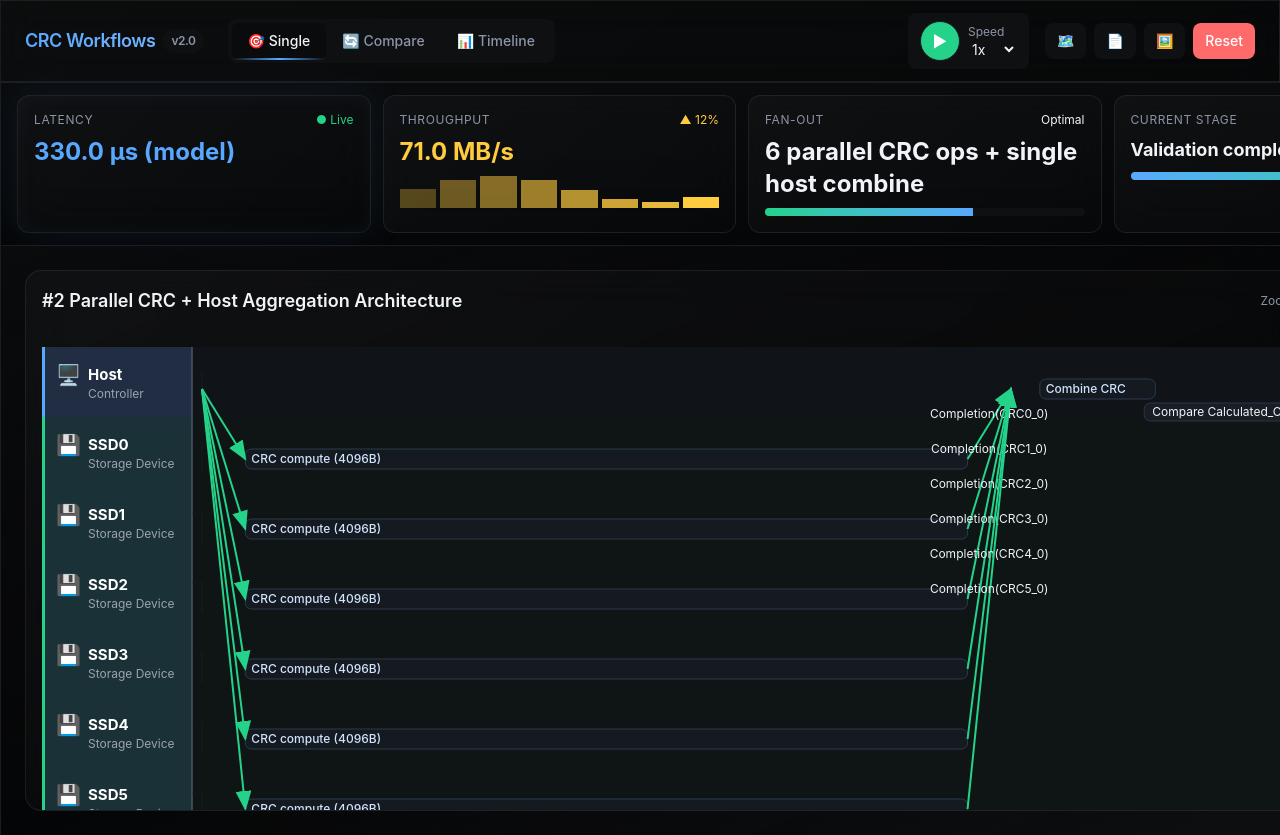
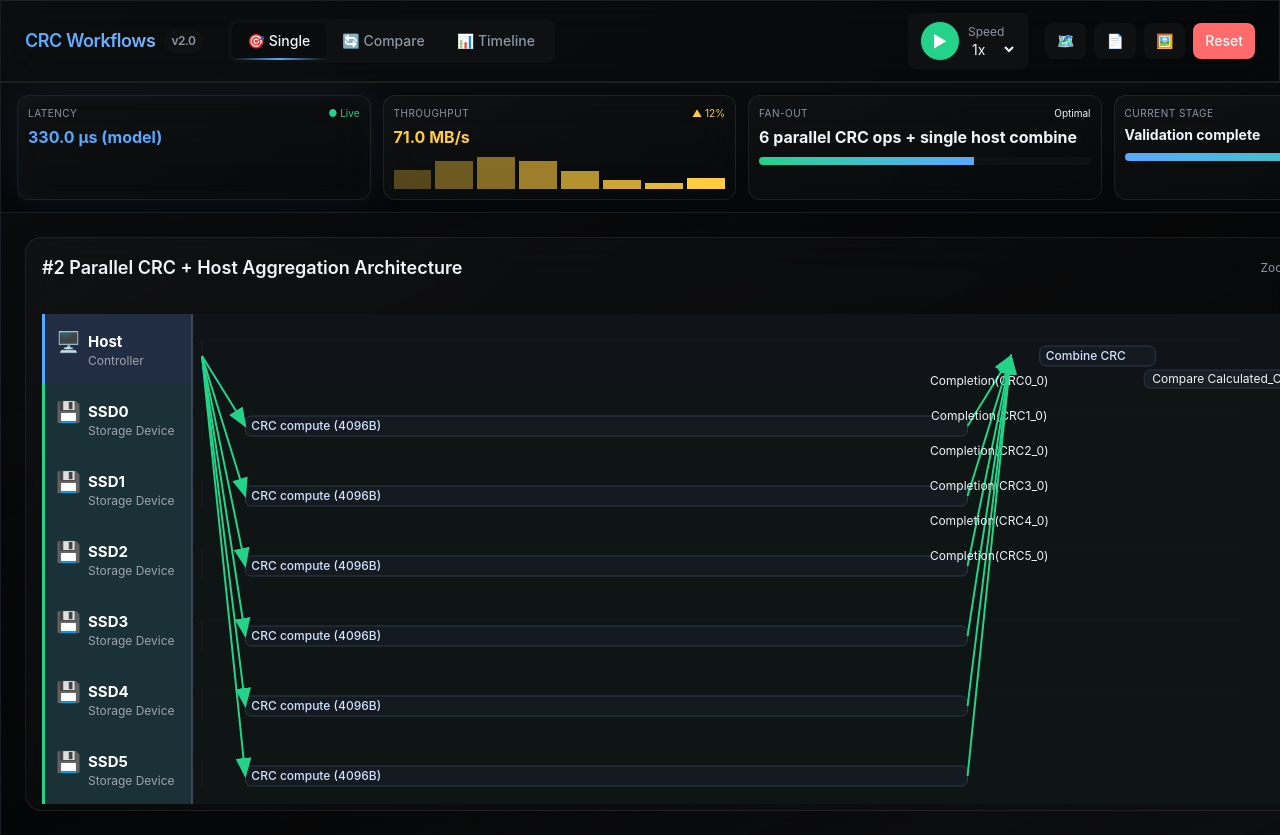
Before and after one commit to vinitvyas09/ssd-crc, a Next.js app: page /crc-workflow in a window 1280 px wide. Shown: the top 835 px of the page. Built offline with nearby package versions, Linux system fonts and the light colour scheme.

Commit message:
Refactor CRCWorkflowVisualizer component to enhance UI by adjusting padding, font sizes, and layout for improved readability and visual consistency.

```diff
--- a/app/components/CRCWorkflowVisualizer.tsx
+++ b/app/components/CRCWorkflowVisualizer.tsx
@@ -566,14 +566,14 @@ export default function CRCWorkflowVisualizer() {
                 // Single mode: Show original 4 metrics
                 <>
                   <motion.div
-                    className="glass-panel rounded-xl p-4 metric-glow"
+                    className="glass-panel rounded-xl p-2.5 metric-glow"
                     whileHover={{ scale: 1.02 }}
                   >
-                    <div className="flex items-center justify-between mb-2">
-                      <span className="text-xs text-[var(--muted)] uppercase tracking-wider">Latency</span>
-                      <span className="text-xs text-[var(--ok)]">● Live</span>
+                    <div className="flex items-center justify-between mb-1">
+                      <span className="text-[10px] text-[var(--muted)] uppercase tracking-wider">Latency</span>
+                      <span className="text-[10px] text-[var(--ok)]">● Live</span>
                     </div>
-                    <div className="text-2xl font-bold text-[var(--accent)]">
+                    <div className="text-base font-bold text-[var(--accent)]">
                       {model.metrics.latency}
                     </div>
                     <div className="mt-2 h-8">
@@ -590,14 +590,14 @@ export default function CRCWorkflowVisualizer() {
                   </motion.div>
 
                   <motion.div
-                    className="glass-panel rounded-xl p-4"
+                    className="glass-panel rounded-xl p-2.5"
                     whileHover={{ scale: 1.02 }}
                   >
-                    <div className="flex items-center justify-between mb-2">
-                      <span className="text-xs text-[var(--muted)] uppercase tracking-wider">Throughput</span>
-                      <span className="text-xs text-[var(--warn)]">▲ 12%</span>
+                    <div className="flex items-center justify-between mb-1">
+                      <span className="text-[10px] text-[var(--muted)] uppercase tracking-wider">Throughput</span>
+                      <span className="text-[10px] text-[var(--warn)]">▲ 12%</span>
                     </div>
-                    <div className="text-2xl font-bold text-[var(--warn)]">
+                    <div className="text-base font-bold text-[var(--warn)]">
                       {model.metrics.throughput}
                     </div>
                     <div className="mt-2 flex items-end gap-1 h-8">
@@ -618,14 +618,14 @@ export default function CRCWorkflowVisualizer() {
                   </motion.div>
 
                   <motion.div
-                    className="glass-panel rounded-xl p-4"
+                    className="glass-panel rounded-xl p-2.5"
                     whileHover={{ scale: 1.02 }}
                   >
-                    <div className="flex items-center justify-between mb-2">
-                      <span className="text-xs text-[var(--muted)] uppercase tracking-wider">Fan-out</span>
-                      <span className="text-xs text-[var(--fg)]">Optimal</span>
+                    <div className="flex items-center justify-between mb-1">
+                      <span className="text-[10px] text-[var(--muted)] uppercase tracking-wider">Fan-out</span>
+                      <span className="text-[10px] text-[var(--fg)]">Optimal</span>
                     </div>
-                    <div className="text-2xl font-bold">
+                    <div className="text-base font-bold">
                       {model.metrics.fanout}
                     </div>
                     <div className="mt-2 h-2 bg-[var(--panel-2)] rounded-full overflow-hidden">
@@ -639,14 +639,14 @@ export default function CRCWorkflowVisualizer() {
                   </motion.div>
 
                   <motion.div
-                    className="glass-panel rounded-xl p-4"
+                    className="glass-panel rounded-xl p-2.5"
                     whileHover={{ scale: 1.02 }}
                   >
-                    <div className="flex items-center justify-between mb-2">
-                      <span className="text-xs text-[var(--muted)] uppercase tracking-wider">Current Stage</span>
-                      <span className="text-xs text-[var(--accent)]">● Active</span>
+                    <div className="flex items-center justify-between mb-1">
+                      <span className="text-[10px] text-[var(--muted)] uppercase tracking-wider">Current Stage</span>
+                      <span className="text-[10px] text-[var(--accent)]">● Active</span>
                     </div>
-                    <div className="text-lg font-bold text-[var(--fg)] truncate">
+                    <div className="text-sm font-bold text-[var(--fg)] truncate">
                       {currentStage}
                     </div>
                     <div className="mt-2">
```
